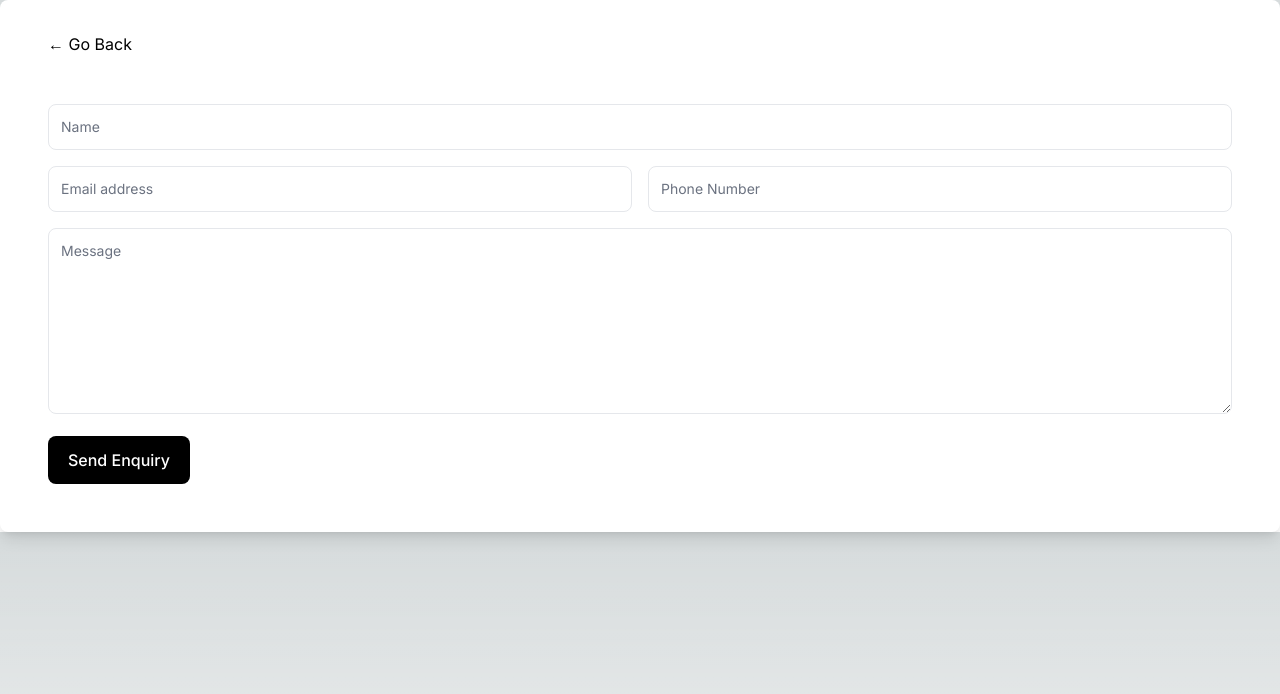
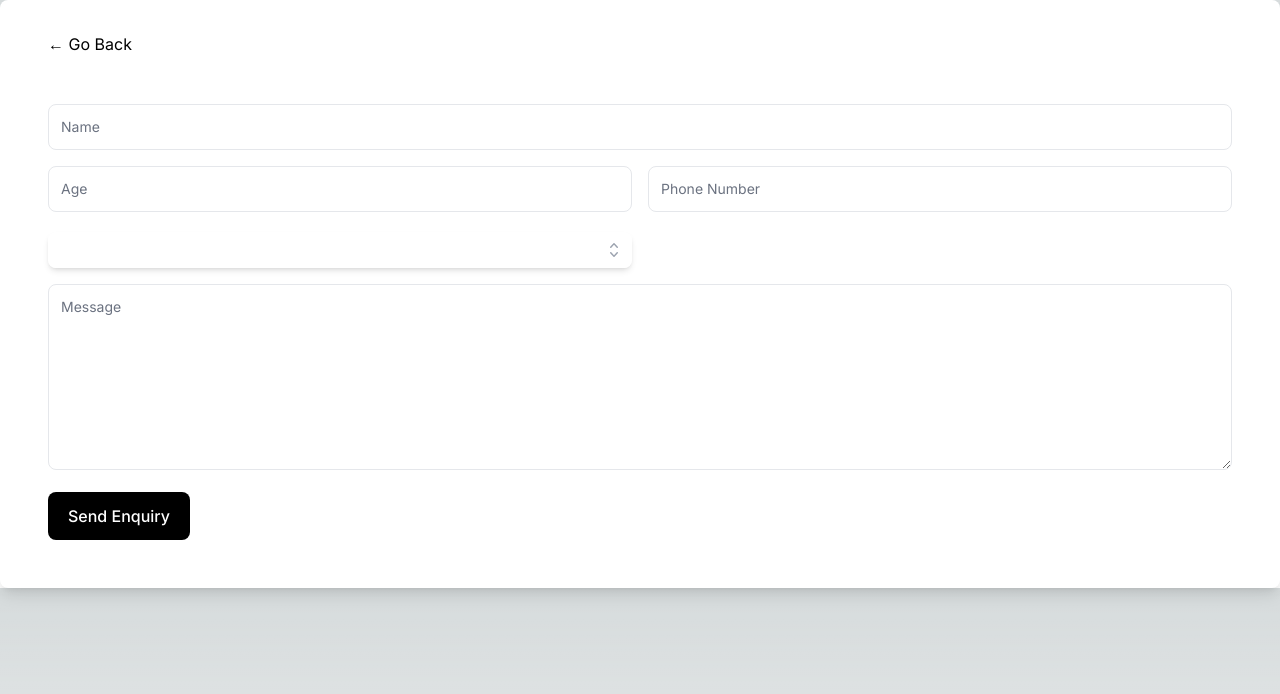
Before and after one commit to MisterMunchkin/mom-and-me-clinic, a Next.js app: page /appointment in a window 1280 px wide. Shown: the top 694 px of the page. Built offline with nearby package versions, Linux system fonts and the light colour scheme.

Commit message:
using ServiceClass so we can create helper functions for service. - added a service selection component - added headless ui and heroicons

```diff
--- a/app/api/services/route.ts
+++ b/app/api/services/route.ts
@@ -2,6 +2,7 @@ import { NextRequest, NextResponse } from "next/server";
 import path from "path";
 import { promises as fs } from 'fs';
 import { ServiceInterface } from "@/interfaces/service";
+import { ServiceClass } from "@/classes/service";
 
 export async function GET(request: NextRequest) {
   //Find the absolute path of the json directory
@@ -10,6 +11,7 @@ export async function GET(request: NextRequest) {
   const fileContents = await fs.readFile(jsonDirectory + '/services.json', 'utf8');
 
   const services = JSON.parse(fileContents) as ServiceInterface[];
+  const serviceClasses = services.map(service => ServiceClass.fromInterface(service));
 
-  return NextResponse.json<ServiceInterface[]>(services, {status:200});
+  return NextResponse.json<ServiceClass[]>(serviceClasses, {status:200});
 }
--- /dev/null
+++ b/classes/service.ts
@@ -0,0 +1,28 @@
+import { ServiceInterface } from "@/interfaces/service";
+
+export class ServiceClass implements ServiceInterface {
+  tags: string[] = [];
+  joinedTags: string = '';
+  name: string;
+  description?: string | undefined;
+
+  constructor(name: string, tags: string[], joinedTags: string, description?: string) {
+    this.name = name;
+    this.tags = tags;
+    this.joinedTags = joinedTags;
+    this.description = description;
+  }
+
+  public static fromInterface(service: ServiceInterface): ServiceClass {
+    return new ServiceClass(
+      service.name,
+      service.tags,
+      this.getJoinedTags(service.tags),
+      service.description
+    );
+  }
+
+  public static getJoinedTags(tags: string[]): string {
+    return tags.join(' ');
+  }
+}
--- a/components/AppointmentForm.tsx
+++ b/components/AppointmentForm.tsx
@@ -1,3 +1,5 @@
+import ServiceSelection from "./ServiceSelection";
+
 export default function AppointmentForm() {
   return (
     <form action="" className="space-y-4">
@@ -13,12 +15,12 @@ export default function AppointmentForm() {
 
       <div className="grid grid-cols-1 gap-4 sm:grid-cols-2">
         <div>
-          <label className="sr-only" htmlFor="email">Email</label>
+          <label className="sr-only" htmlFor="age">Age</label>
           <input
             className="w-full rounded-lg border-gray-200 p-3 text-sm"
-            placeholder="Email address"
-            type="email"
-            id="email"
+            placeholder="Age"
+            type="number"
+            id="age"
           />
         </div>
 
@@ -31,6 +33,13 @@ export default function AppointmentForm() {
             id="phone"
           />
         </div>
+      </div>
+
+      <div className="grid grid-cols-1 gap-4 sm:grid-cols-2">
+
+          <ServiceSelection
+
+          />
       </div>
 
       <div>
--- a/components/Service.tsx
+++ b/components/Service.tsx
@@ -1,9 +1,9 @@
-import { ServiceInterface } from "@/interfaces/service";
+import { ServiceClass } from "@/classes/service";
 import { TagToHexColorInterface } from "@/interfaces/tag-to-hex-color";
 import Link from "next/link";
 
 interface ServiceProps {
-  service: ServiceInterface;
+  service: ServiceClass;
 }
 
 const tagToHexColorDict: TagToHexColorInterface = {
--- /dev/null
+++ b/components/ServiceSelection.tsx
@@ -0,0 +1,105 @@
+
+
+'use client'
+
+import { ServiceClass } from "@/classes/service";
+import { filterList } from "@/utilities/helpers";
+import { Combobox, Transition } from "@headlessui/react";
+import { Fragment, useState } from "react";
+import { CheckIcon, ChevronUpDownIcon } from '@heroicons/react/20/solid'
+import useSWR from "swr";
+
+interface ServiceSelectionProps {
+  defaultService?: ServiceClass;
+}
+
+const fetcher = (url: RequestInfo | URL) => fetch(url).then((res) => res.json());
+
+export default function ServiceSelection({defaultService}: ServiceSelectionProps) {
+  const [ selectedService, setSelectedService ] = useState<ServiceClass | null>(defaultService ?? null);
+  const [query, setQuery] = useState(defaultService?.name ?? '');
+  //Set up SWR to run the fetcher function when calling "/api/staticdata"
+  //There are 3 possible states: (1) loading when data is null (2) ready when the data is returned (3) error when there was an error fetching the data
+  const { data, error, isLoading } = useSWR<ServiceClass[], any>('/api/services', fetcher);
+  console.log(data);
+  //Handle the error state
+  if (error) return <div>Failed to load</div>;
+  //Handle the loading state
+  if (isLoading) return <div>Loading...</div>;
+  //Handle the ready state and display the result contained in the data object mapped to the structure of the json file
+  if (!data) return null
+
+  const filteredServices: ServiceClass[] = query === ''
+   ? data
+   : filterList(query, data, ['name', 'joinedTags'])
+
+  return (
+    // <div className="fixed top-16 w-72">
+      <Combobox value={selectedService} onChange={setSelectedService}>
+        <div className="relative mt-1">
+          <div className="relative w-full cursor-default overflow-hidden rounded-lg bg-white text-left shadow-md focus:outline-none focus-visible:ring-2 focus-visible:ring-white focus-visible:ring-opacity-75 focus-visible:ring-offset-2 focus-visible:ring-offset-teal-300 sm:text-sm">
+            <Combobox.Input
+              className="w-full border-none py-2 pl-3 pr-10 text-sm leading-5 text-gray-900 focus:ring-0"
+              displayValue={(service: ServiceClass) => service?.name}
+              onChange={(event) => setQuery(event.target.value)}
+            />
+            <Combobox.Button className="absolute inset-y-0 right-0 flex items-center pr-2">
+              <ChevronUpDownIcon
+                className="h-5 w-5 text-gray-400"
+                aria-hidden="true"
+              />
+            </Combobox.Button>
+          </div>
+          <Transition
+            as={Fragment}
+            leave="transition ease-in duration-100"
+            leaveFrom="opacity-100"
+            leaveTo="opacity-0"
+            afterLeave={() => setQuery('')}
+          >
+            <Combobox.Options className="absolute mt-1 max-h-60 w-full overflow-auto rounded-md bg-white py-1 text-base shadow-lg ring-1 ring-black ring-opacity-5 focus:outline-none sm:text-sm">
+              {filteredServices.length === 0 && query !== '' ? (
+                <div className="relative cursor-default select-none py-2 px-4 text-gray-700">
+                  Nothing found.
+                </div>
+              ) : (
+                filteredServices.map((service) => (
+                  <Combobox.Option
+                    key={service.name}
+                    className={({ active }) =>
+                      `relative cursor-default select-none py-2 pl-10 pr-4 ${
+                        active ? 'bg-teal-600 text-white' : 'text-gray-900'
+                      }`
+                    }
+                    value={service}
+                  >
+                    {({ selected, active }) => (
+                      <>
+                        <span
+                          className={`block truncate ${
+                            selected ? 'font-medium' : 'font-normal'
+                          }`}
+                        >
+                          {service.name}
+                        </span>
+                        {selected ? (
+                          <span
+                            className={`absolute inset-y-0 left-0 flex items-center pl-3 ${
+                              active ? 'text-white' : 'text-teal-600'
+                            }`}
+                          >
+                            <CheckIcon className="h-5 w-5" aria-hidden="true" />
+                          </span>
+                        ) : null}
+                      </>
+                    )}
+                  </Combobox.Option>
+                ))
+              )}
+            </Combobox.Options>
+          </Transition>
+        </div>
+      </Combobox>
+    // </div>
+  );
+}
--- a/components/Services.tsx
+++ b/components/Services.tsx
@@ -5,9 +5,9 @@
 // each service could have a schedule, and once schedule and service is selected,
 //we can filter out the doctors that are available for that service & schedule.
 'use client'
-import { ServiceInterface } from "@/interfaces/service";
 import useSWR from 'swr';
 import Service from "./Service";
+import { ServiceClass } from "@/classes/service";
 
 //we should retrieve services through a call.
 //add search feature by name
@@ -20,7 +20,7 @@ const fetcher = (url: RequestInfo | URL) => fetch(url).then((res) => res.json())
 export default function Services() {
   //Set up SWR to run the fetcher function when calling "/api/staticdata"
   //There are 3 possible states: (1) loading when data is null (2) ready when the data is returned (3) error when there was an error fetching the data
-  const { data, error, isLoading } = useSWR<ServiceInterface[], any>('/api/services', fetcher);
+  const { data, error, isLoading } = useSWR<ServiceClass[], any>('/api/services', fetcher);
   console.log(data);
   //Handle the error state
   if (error) return <div>Failed to load</div>;
--- a/package.json
+++ b/package.json
@@ -9,6 +9,8 @@
     "lint": "next lint"
   },
   "dependencies": {
+    "@headlessui/react": "^1.7.15",
+    "@heroicons/react": "^2.0.18",
     "@react-google-maps/api": "^2.18.1",
     "@types/node": "20.3.0",
     "@types/react": "18.2.11",
--- a/utilities/helpers.ts
+++ b/utilities/helpers.ts
@@ -5,3 +5,12 @@ export const debounce = (fn: Function, ms = 300) => {
     timeoutId = setTimeout(() => fn.apply(this, args), ms);
   };
 };
+
+export const filterList = (searchString: string, list: any[], keys: string[]) => {
+  var lowSearch = searchString.toLowerCase();
+  return list.filter(el =>
+    keys.some(key =>
+      String(el[key]).toLowerCase().includes(lowSearch)
+    )
+  );
+}
```
Also changed, not shown: 1 other file (tests, documents, lock files or other folders).
